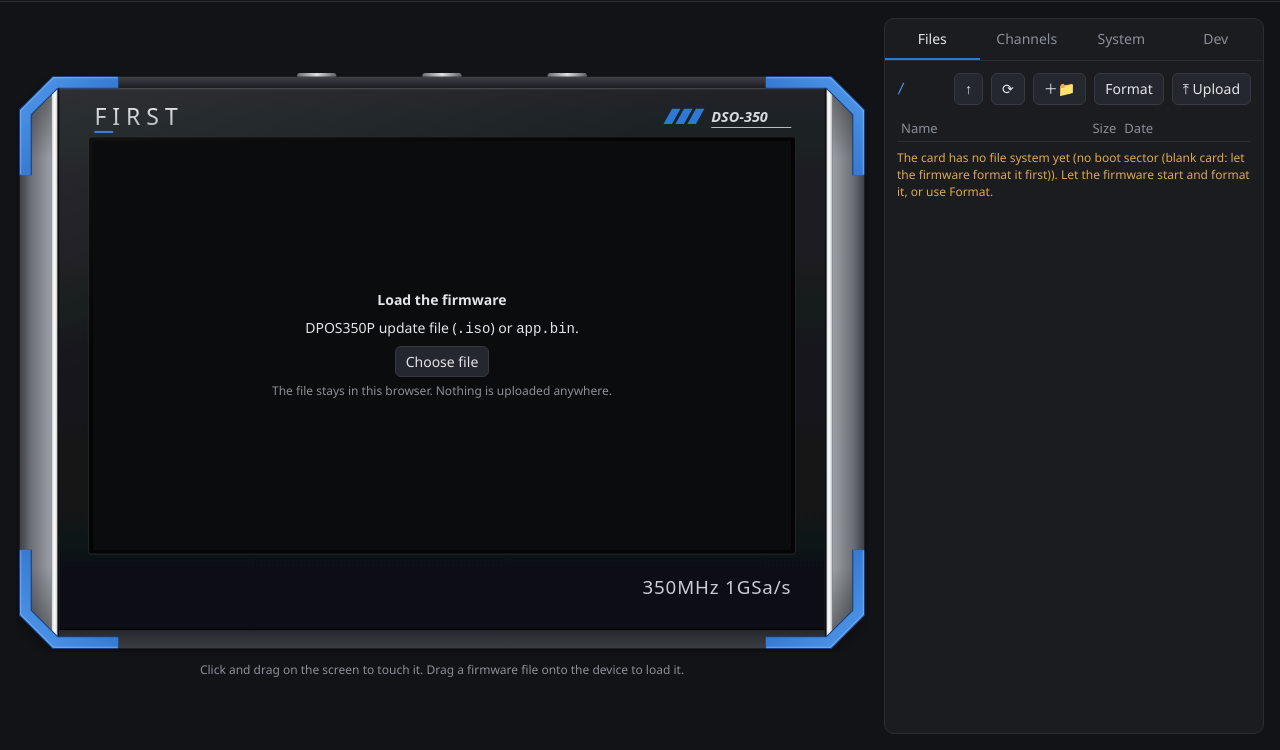
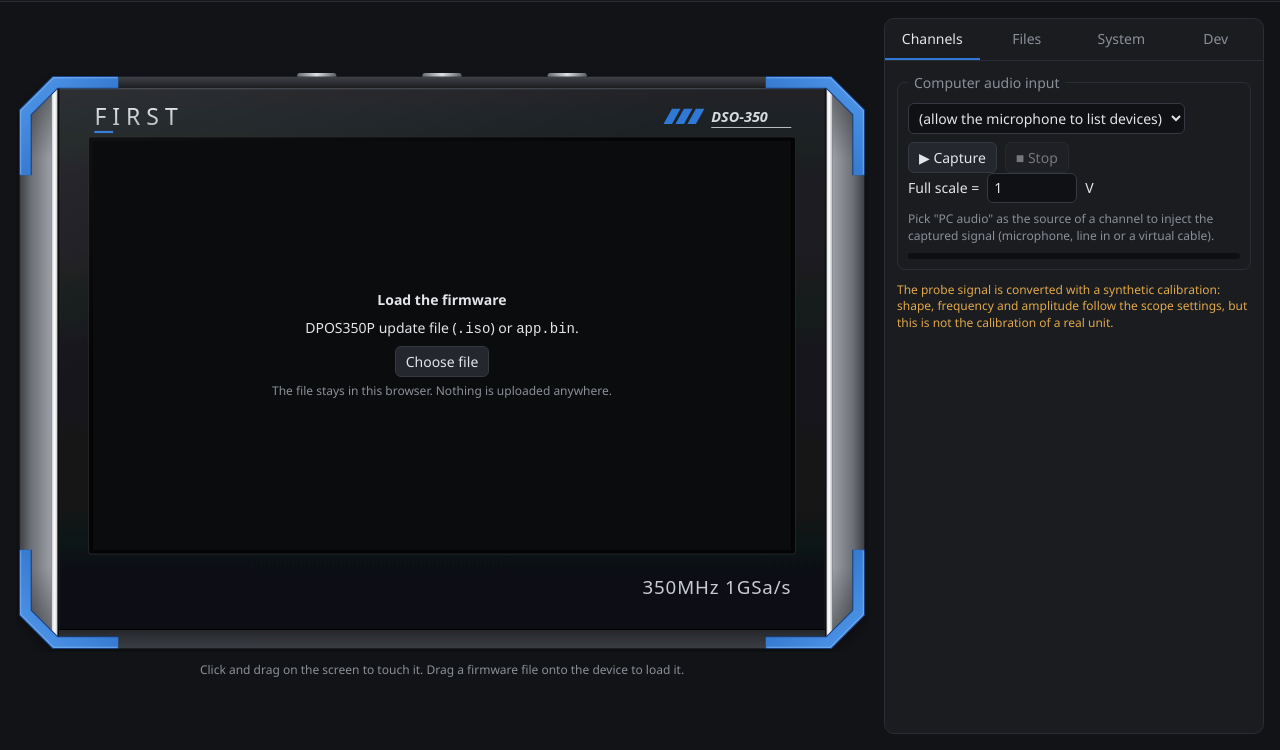
Before and after one commit to dev-marcos/dpos350p-emu, a plain HTML site: page web/index.html in a window 1280 px wide. Shown: the part 51-801 px from the top of the page. Drawn offline with Linux system fonts and the light colour scheme.

Commit message:
Abas na ordem Channels, Files, System, Dev (Channels abre primeiro)

```diff
--- a/web/index.html
+++ b/web/index.html
@@ -41,14 +41,14 @@
 
   <aside class="panel">
     <nav class="tabs" role="tablist">
-      <button class="tab active" data-tab="files" data-i18n="tab.files">Files</button>
-      <button class="tab" data-tab="channels" data-i18n="tab.channels">Channels</button>
+      <button class="tab active" data-tab="channels" data-i18n="tab.channels">Channels</button>
+      <button class="tab" data-tab="files" data-i18n="tab.files">Files</button>
       <button class="tab" data-tab="system" data-i18n="tab.system">System</button>
       <button class="tab" data-tab="dev" data-i18n="tab.dev">Dev</button>
     </nav>
 
     <!-- FILES (SD card) -->
-    <div class="pane active" id="pane-files">
+    <div class="pane" id="pane-files">
       <div class="row between">
         <div class="crumbs" id="crumbs">/</div>
         <div class="row gap">
@@ -65,7 +65,7 @@
     </div>
 
     <!-- CHANNELS -->
-    <div class="pane" id="pane-channels">
+    <div class="pane active" id="pane-channels">
       <div id="chForms"></div>
       <fieldset class="card">
         <legend data-i18n="audio.legend">Computer audio input</legend>
```
